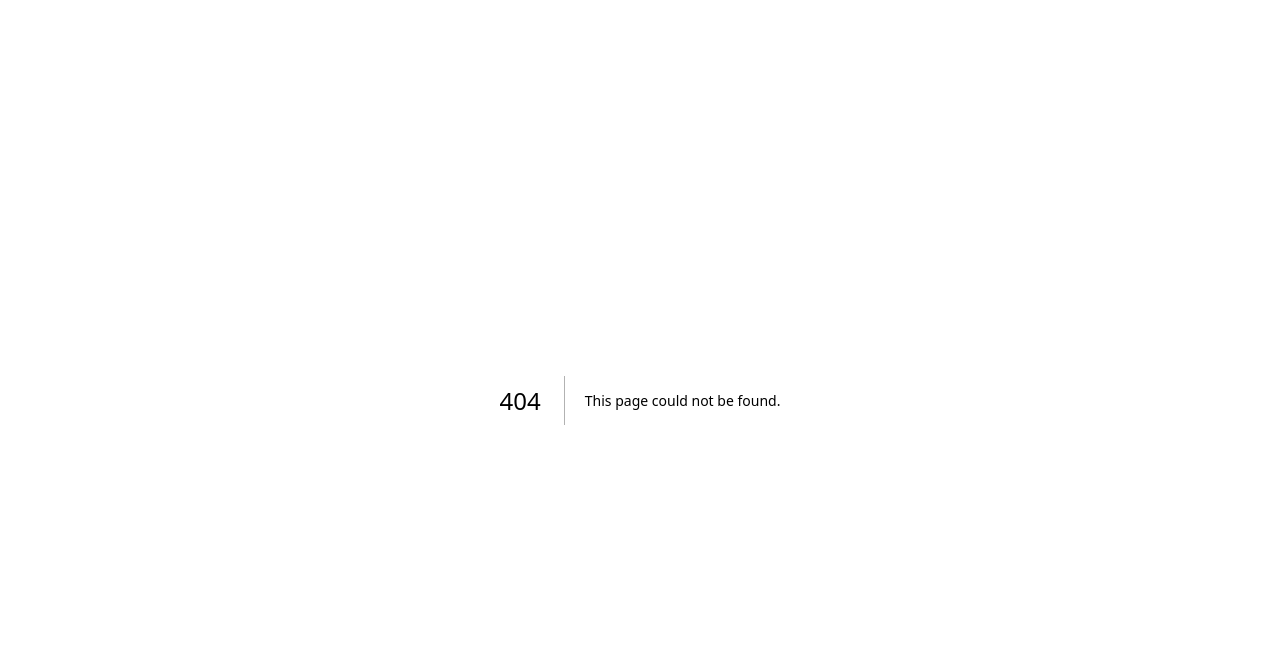
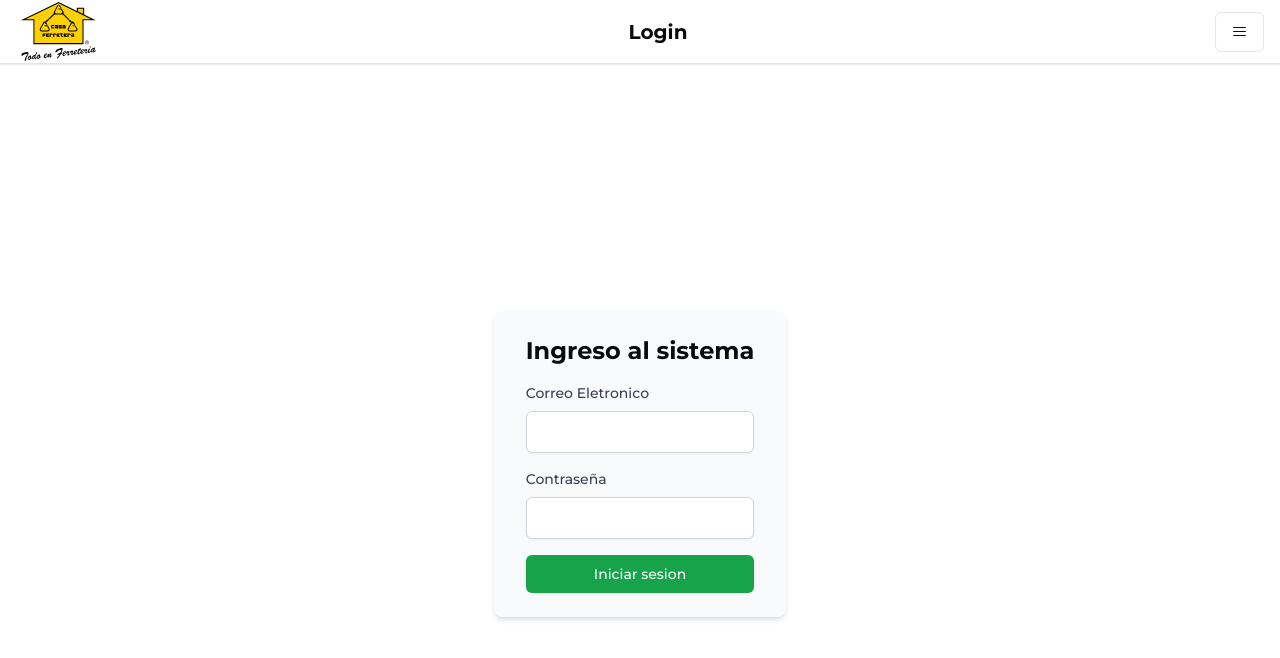
Before and after one commit to JeronimoGg/Casa-Ferretera, a Next.js app in the folder client/: page /login in a window 1280 px wide. Before the commit this address had no page. Shown: the top 658 px of the page. Built offline with nearby package versions, Linux system fonts and the light colour scheme.

Commit message:
Arreglando el formulario (frontend)

```diff
--- /dev/null
+++ b/client/app/(landing)/(autenticacion)/login/page.tsx
@@ -0,0 +1,81 @@
+"use client";
+import LayoutProfile from "@/app/(landing)/layout";
+import { useState } from 'react';
+import { useRouter } from "next/navigation";
+
+const Login = () => {
+    const router = useRouter()
+    const titulo = "Login";
+    const [correo, setCorreo] = useState('');
+    const [contrasena, setContrasena] = useState('');
+    const [error, setError] = useState<string | undefined>(undefined);
+
+    const handleSubmit = async (e: React.FormEvent) => {
+        e.preventDefault();
+        try {
+            const response = await fetch('/api/login', {
+                method: 'POST',
+                headers: {
+                  'Content-Type': 'application/json'
+                },
+                body: JSON.stringify({ correo, contrasena })
+                });
+
+                if(!response.ok) {
+                    const { error } = await response.json();
+                    setError(error); // Aquí obtienes el mensaje de error del JSON devuelto por el servidor
+                    return
+                }
+
+                const { token, rol } = await response.json();
+                localStorage.setItem('session', token);
+                switch (rol) {
+                    case 'AuxMercadeo':
+                        router.push('/auxiliar-de-mercadeo');
+                        break;
+                    case 'Proveedor':
+                        router.push('/proveedor');
+                        break;
+                    case 'Promotor':
+                        router.push('/promotor');
+                        break;
+                    case 'Supervisor':
+                        router.push('/supervisor');
+                        break;
+
+                }
+                setError(undefined);
+
+        } catch (error) {
+            console.log('Error al iniciar sesión:', error);
+        }
+    };
+
+
+    return(
+        <LayoutProfile titulo={titulo}>
+            <div className="min-h-screen flex items-center justify-center w-full dark:bg-gray-950">
+                <div className="bg-gray-50 dark:bg-gray-900 shadow-md rounded-lg px-8 py-6 max-w-md">
+                    <h1 className="text-2xl font-bold text-center mb-4 dark:text-gray-200">Ingreso al sistema</h1>
+                    <form onSubmit={handleSubmit}>
+                        <div className="mb-4">
+                            <label htmlFor="correo" className="block text-sm font-medium text-gray-700 dark:text-gray-300 mb-2">Correo Eletronico</label>
+                            <input type="email" id="correo" value={correo} className="shadow-sm rounded-md w-full px-3 py-2 border border-gray-300 focus:outline-none focus:ring-indigo-500 focus:border-indigo-500" onChange={e => setCorreo(e.target.value)} />
+                        </div>
+                        <div className="mb-4">
+                            <label htmlFor="contraseña" className="block text-sm font-medium text-gray-700 dark:text-gray-300 mb-2">Contraseña</label>
+                            <input type="password" id="contraseña" value={contrasena} className="shadow-sm rounded-md w-full px-3 py-2 border border-gray-300 focus:outline-none focus:ring-indigo-500 focus:border-indigo-500" onChange={e => setContrasena(e.target.value)} />
+                        </div>
+                        <button type="submit" className="w-full flex justify-center py-2 px-4 border border-transparent rounded-md shadow-sm text-sm font-medium text-white bg-green-600 hover:bg-green-700 focus:outline-none focus:ring-2 focus:ring-offset-2 focus:ring-green-500">Iniciar sesion</button>
+                    </form>
+                    {error &&
+                    <p className="text-red-500 text-lg mt-4 text-center">
+                    {error}
+                    </p>}
+                </div>
+            </div>
+        </LayoutProfile>
+    )
+}
+
+export default Login;
--- /dev/null
+++ b/client/app/api/login/route.ts
@@ -0,0 +1,41 @@
+import { NextResponse } from "next/server";
+import { cookies } from "next/headers";
+export async function POST(request: Request) {
+    try {
+        const { correo, contrasena } = await request.json();
+
+        const response = await fetch('http://localhost:5000/api/auth/signin', {
+            method: 'POST',
+            headers: {
+                'Content-Type': 'application/json'
+            },
+            body: JSON.stringify({ correo, contrasena })
+        });
+
+        if (!response.ok) {
+            const errorMessage = await response.json();
+            if (response.status === 401) {
+                const message = errorMessage.message
+                return NextResponse.json({
+                    error: message
+                }, {status: 401})
+            } else {
+              throw new Error("Error al realizar la solicitud");
+            }
+        }
+
+        const { token, rol } = await response.json();
+
+        return NextResponse.json({
+            message: "Inicio de sesion correcto",
+            token: token,
+            rol: rol
+        }, {status: 202 })
+    } catch (error) {
+
+        return NextResponse.json({
+            error
+        }, {status: 401})
+    }
+
+}
--- /dev/null
+++ b/client/app/api/promotorias/proveedor/route.ts
@@ -0,0 +1,27 @@
+import { NextResponse, NextRequest } from "next/server";
+import { headers } from "next/headers";
+
+export async function GET(request: NextRequest) {
+    try {
+
+        const JWT = headers().get('Authorization')?.replace('Bearer ', '');
+        const response = await fetch('http://localhost:5000/api/promotoria/cancelar',{
+            method: 'GET',
+            headers: {
+                'Content-Type': 'application/json',
+                'Authorization': `Bearer ${JWT}`
+            }
+        })
+
+        const  promotorias  = await response.json();
+        console.log(promotorias);
+
+        return NextResponse.json({
+            promotorias: promotorias
+        }, { status: 202 })
+    } catch (error) {
+        return NextResponse.json({
+            error
+        }, { status: 400 });
+    }
+}
--- a/client/components/formulario/form.tsx
+++ b/client/components/formulario/form.tsx
@@ -41,23 +41,39 @@ const formSchema = z.object({
     .string()
     .email("Este campo debe ser un email")
     .nonempty("Este campo es requerido"),
-  sede: z.enum(["asd", "bsd", "csd", "fsx"]),
+  sede: z.enum(["amador", "america", "palace", "centro", "itagui", "envigado", "rionegro", "la-ceja", "apartado"]),
   date: z.date(),
-  hora: z.enum([
-    "7:00 a.m. - 8:00 a.m.",
-    "8:00 a.m. - 9:00 a.m.",
-    "9:00 a.m. - 10:00 a.m.",
-    "10:00 a.m. - 11:00 a.m.",
-    "11:00 a.m. - 12:00 p.m.",
-    "12:00 p.m. - 1:00 p.m.",
-    "1:00 p.m. - 2:00 p.m.",
-    "2:00 p.m. - 3:00 p.m.",
-    "3:00 p.m. - 4:00 p.m.",
-    "4:00 p.m. - 5:00 p.m.",
-    "5:00 p.m. - 6:00 p.m.",
-    "6:00 p.m. - 7:00 p.m.",
-    "7:00 p.m. - 8:00 p.m.",
-    "8:00 p.m. - 9:00 p.m.",
+  horaInicio: z.enum([
+    "7:00 a.m",
+    "8:00 a.m",
+    "9:00 a.m",
+    "10:00 a.m",
+    "11:00 a.m",
+    "12:00 p.m",
+    "1:00 p.m",
+    "2:00 p.m",
+    "3:00 p.m",
+    "4:00 p.m",
+    "5:00 p.m",
+    "6:00 p.m",
+    "7:00 p.m",
+    "8:00 p.m",
+  ]),
+  horaFinal: z.enum([
+    "7:00 a.m",
+    "8:00 a.m",
+    "9:00 a.m",
+    "10:00 a.m",
+    "11:00 a.m",
+    "12:00 p.m",
+    "1:00 p.m",
+    "2:00 p.m",
+    "3:00 p.m",
+    "4:00 p.m",
+    "5:00 p.m",
+    "6:00 p.m",
+    "7:00 p.m",
+    "8:00 p.m",
   ]),
   descripcion: z.string().nonempty("Este campo es requerido"),
 });
@@ -66,7 +82,7 @@ export default function ProfileForm() {
   const onSubmit = () => {};
 
   const today = new Date();
-  const twoDaysAfter = new Date(today.setDate(today.getDate() + 2));
+  const twoDaysAfter = new Date(today.setDate(today.getDate()));
 
   const FormularioProv = useForm<z.infer<typeof formSchema>>({
     resolver: zodResolver(formSchema),
@@ -83,72 +99,18 @@ export default function ProfileForm() {
           className="max-w-md w-full flex flex-col gap-4">
           <FormField
             control={FormularioProv.control}
-            name="enterprise"
-            render={({ field }) => (
-              <FormItem>
-                <FormLabel>Empresa</FormLabel>
-                <FormControl>
-                  <Input
-                    placeholder="Inserta el nombre de tu empresa"
-                    {...field}
-                  />
-                </FormControl>
-                <FormDescription>
-                  Esta es tu empresa o nombre de tu negocio.
-                </FormDescription>
-                <FormMessage />
-              </FormItem>
-            )}
-          />
-          <FormField
-            control={FormularioProv.control}
             name="nombre"
             render={({ field }) => (
               <FormItem>
                 <FormLabel>Nombre del Promotor</FormLabel>
                 <FormControl>
                   <Input
-                    placeholder="Itroduzca el nombre completo"
+                    placeholder="Itroduzca el nombre completo del promotor"
                     {...field}
                   />
                 </FormControl>
                 <FormDescription>
-                  Aqui escribes tu nombre completo
-                </FormDescription>
-                <FormMessage />
-              </FormItem>
-            )}
-          />
-          <FormField
-            control={FormularioProv.control}
-            name="documento"
-            render={({ field }) => (
-              <FormItem>
-                <FormLabel>Documento de Identidad</FormLabel>
-                <FormControl>
-                  <Input placeholder="C.C." {...field} />
-                </FormControl>
-                <FormDescription>
-                  Este es tu documento de identidad
-                </FormDescription>
-                <FormMessage />
-              </FormItem>
-            )}
-          />
-          <FormField
-            control={FormularioProv.control}
-            name="email"
-            render={({ field }) => (
-              <FormItem>
-                <FormLabel>Email</FormLabel>
-                <FormControl>
-                  <Input
-                    placeholder="Introduzca una direccion de correo electronico valido"
-                    {...field}
-                  />
-                </FormControl>
-                <FormDescription>
-                  Esta es tu empresa o nombre de tu negocio.
+                  Escribe el nombre completo del promotor
                 </FormDescription>
                 <FormMessage />
               </FormItem>
@@ -159,7 +121,7 @@ export default function ProfileForm() {
             name="sede"
             render={({ field }) => (
               <FormItem>
-                <FormLabel>Sedes</FormLabel>
+                <FormLabel>Sedes disponibles</FormLabel>
                 <Select onValueChange={field.onChange}>
                   <FormControl>
                     <SelectTrigger>
@@ -167,10 +129,15 @@ export default function ProfileForm() {
                     </SelectTrigger>
                   </FormControl>
                   <SelectContent>
-                    <SelectItem value="asd">Asd</SelectItem>
-                    <SelectItem value="bsd">Bsd</SelectItem>
-                    <SelectItem value="csd">Csd</SelectItem>
-                    <SelectItem value="fsx">Fsx</SelectItem>
+                    <SelectItem value="amador">Amador</SelectItem>
+                    <SelectItem value="america">America</SelectItem>
+                    <SelectItem value="palace">Palace</SelectItem>
+                    <SelectItem value="centro">Centro</SelectItem>
+                    <SelectItem value="itagui">Itagui</SelectItem>
+                    <SelectItem value="envigado">Envigado</SelectItem>
+                    <SelectItem value="rionegro">Rionegro</SelectItem>
+                    <SelectItem value="la-ceja">La Ceja</SelectItem>
+                    <SelectItem value="apartado">Apartado</SelectItem>
                   </SelectContent>
                 </Select>
                 <FormMessage />
@@ -182,7 +149,7 @@ export default function ProfileForm() {
             name="date"
             render={({ field }) => (
               <FormItem className="flex flex-col">
-                <FormLabel>Date of birth</FormLabel>
+                <FormLabel>Fecha para la promotoria</FormLabel>
                 <Popover>
                   <PopoverTrigger asChild>
                     <FormControl>
@@ -214,7 +181,7 @@ export default function ProfileForm() {
                   </PopoverContent>
                 </Popover>
                 <FormDescription>
-                  Your date of birth is used to calculate your age.
+                  Escoja la fecha en la que quiere realizar su promotoria.
                 </FormDescription>
                 <FormMessage />
               </FormItem>
@@ -222,38 +189,66 @@ export default function ProfileForm() {
           />
           <FormField
             control={FormularioProv.control}
-            name="hora"
+            name="horaInicio"
             render={({ field }) => (
               <FormItem>
                 <FormLabel>Hora</FormLabel>
                 <Select onValueChange={field.onChange}>
                   <FormControl>
                     <SelectTrigger>
-                      <SelectValue placeholder="8:00 a.m. - 10:00a.m." />
+                      <SelectValue placeholder="7:00 a.m" />
                     </SelectTrigger>
                   </FormControl>
                   <SelectContent>
-                    <SelectItem value="7:00 a.m. - 8:00 a.m.">
-                      7:00 a.m. - 8:00 a.m.
-                    </SelectItem>
-                    <SelectItem value="8:00 a.m. - 9:00 a.m.">
-                      8:00 a.m. - 9:00 a.m.
-                    </SelectItem>
-                    <SelectItem value="9:00 a.m. - 10:00 a.m.">
-                      9:00 a.m. - 10:00 a.m.
-                    </SelectItem>
-                    <SelectItem value="10:00 a.m. - 11:00 a.m.">
-                      10:00 a.m. - 11:00 a.m.
-                    </SelectItem>
-                    <SelectItem value="11:00 a.m. - 12:00 p.m.">
-                      11:00 a.m. - 12:00 p.m.
-                    </SelectItem>
-                    <SelectItem value="12:00 p.m. - 1:00 p.m.">
-                      12:00 p.m. - 1:00 p.m.
-                    </SelectItem>
-                    <SelectItem value="1:00 p.m. - 2:00 p.m.">
-                      1:00 p.m. - 2:00 p.m.
-                    </SelectItem>
+                    <SelectItem value="7:00 a.m">7:00 a.m</SelectItem>
+                    <SelectItem value="8:00 a.m">8:00 a.m</SelectItem>
+                    <SelectItem value="9:00 a.m">9:00 a.m</SelectItem>
+                    <SelectItem value="10:00 a.m">10:00 a.m</SelectItem>
+                    <SelectItem value="11:00 a.m">11:00 a.m</SelectItem>
+                    <SelectItem value="12:00 a.m">12:00 a.m</SelectItem>
+                    <SelectItem value="1:00 pm">1:00 pm</SelectItem>
+                    <SelectItem value="2:00 pm">2:00 pm</SelectItem>
+                    <SelectItem value="3:00 pm">3:00 pm</SelectItem>
+                    <SelectItem value="4:00 pm">4:00 pm</SelectItem>
+                    <SelectItem value="5:00 pm">5:00 pm</SelectItem>
+                    <SelectItem value="6:00 pm">6:00 pm</SelectItem>
+                    <SelectItem value="7:00 pm">7:00 pm</SelectItem>
+                    <SelectItem value="8:00 pm">8:00 pm</SelectItem>
+                    <SelectItem value="9:00 pm">9:00 pm</SelectItem>
+                  </SelectContent>
+                </Select>
+                <FormMessage />
+              </FormItem>
+            )}
+          />
+          <FormField
+            control={FormularioProv.control}
+            name="horaInicio"
+            render={({ field }) => (
+              <FormItem>
+                <FormLabel>Hora</FormLabel>
+                <Select onValueChange={field.onChange}>
+                  <FormControl>
+                    <SelectTrigger>
+                      <SelectValue placeholder="3:00 p.m" />
+                    </SelectTrigger>
+                  </FormControl>
+                  <SelectContent>
+                    <SelectItem value="7:00 a.m">7:00 a.m</SelectItem>
+                    <SelectItem value="8:00 a.m">8:00 a.m</SelectItem>
+                    <SelectItem value="9:00 a.m">9:00 a.m</SelectItem>
+                    <SelectItem value="10:00 a.m">10:00 a.m</SelectItem>
+                    <SelectItem value="11:00 a.m">11:00 a.m</SelectItem>
+                    <SelectItem value="12:00 a.m">12:00 a.m</SelectItem>
+                    <SelectItem value="1:00 pm">1:00 pm</SelectItem>
+                    <SelectItem value="2:00 pm">2:00 pm</SelectItem>
+                    <SelectItem value="3:00 pm">3:00 pm</SelectItem>
+                    <SelectItem value="4:00 pm">4:00 pm</SelectItem>
+                    <SelectItem value="5:00 pm">5:00 pm</SelectItem>
+                    <SelectItem value="6:00 pm">6:00 pm</SelectItem>
+                    <SelectItem value="7:00 pm">7:00 pm</SelectItem>
+                    <SelectItem value="8:00 pm">8:00 pm</SelectItem>
+                    <SelectItem value="9:00 pm">9:00 pm</SelectItem>
                   </SelectContent>
                 </Select>
                 <FormMessage />
```
